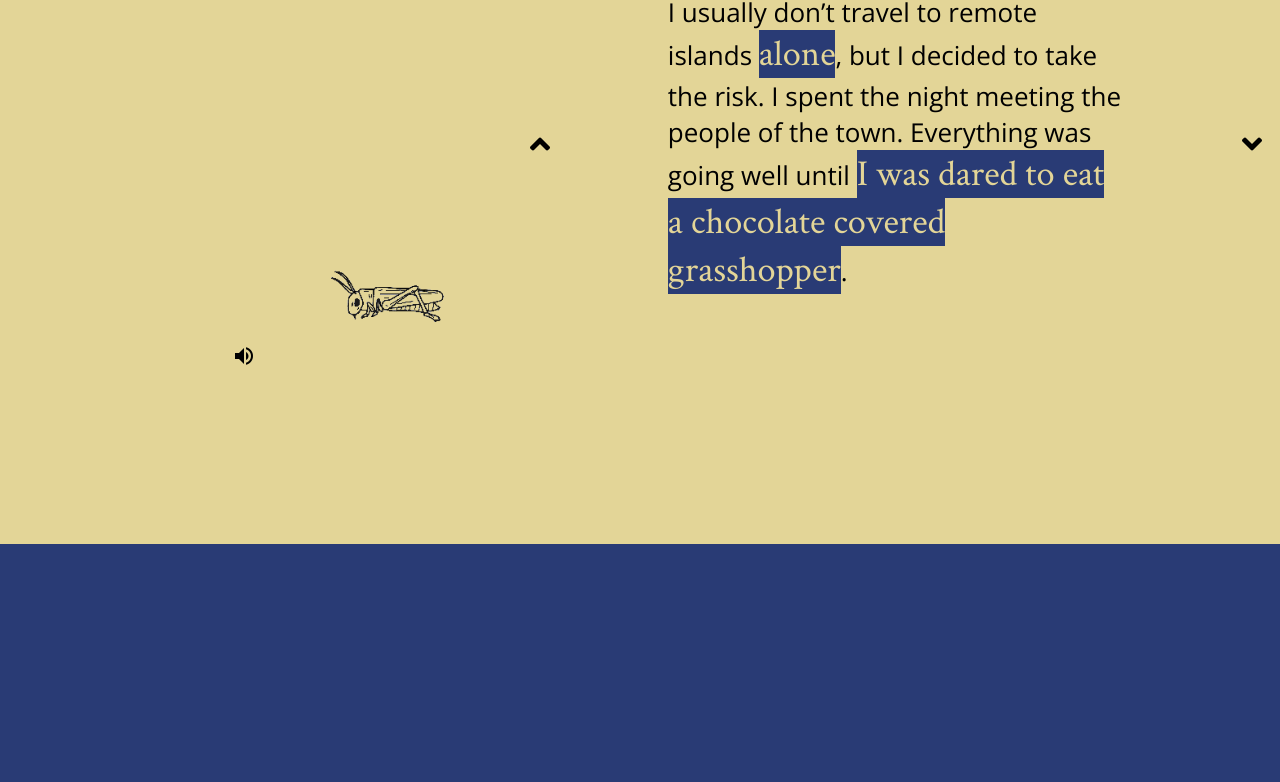
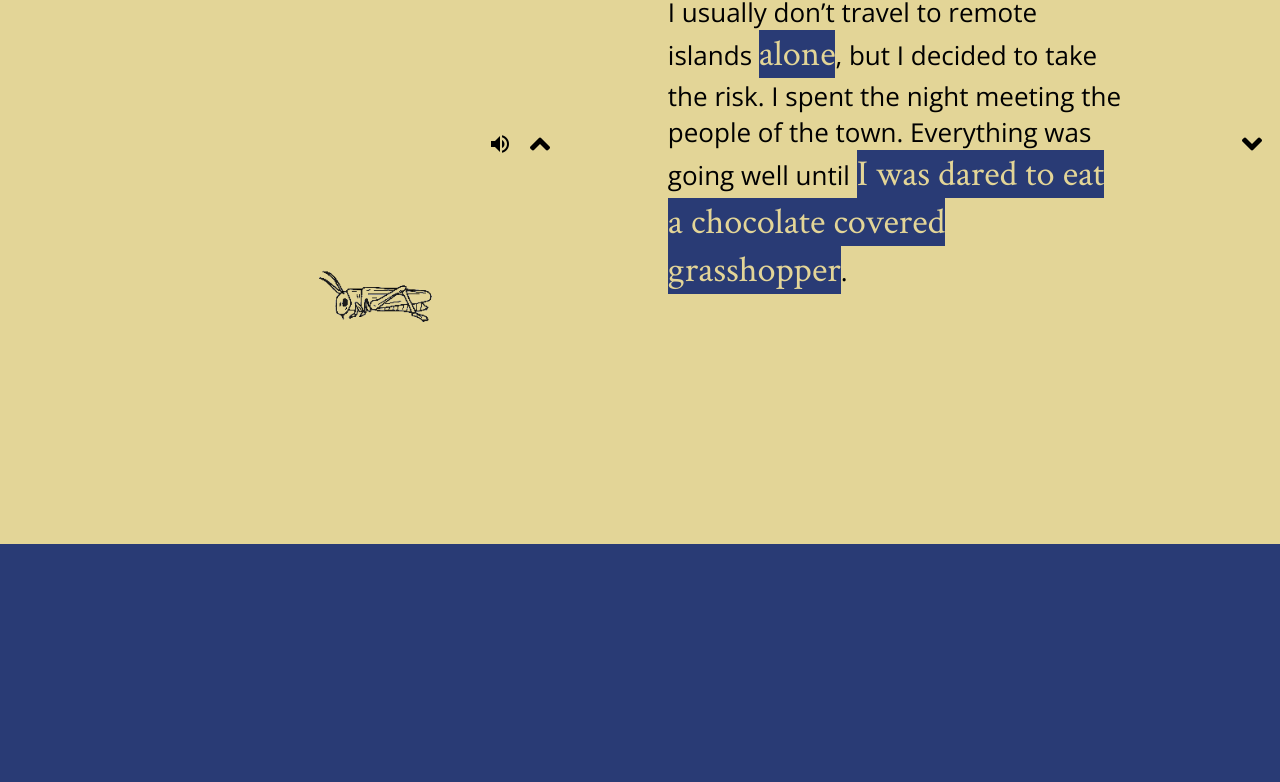
Before and after one commit to ryane1/GC-Final-Project, an Angular app: page /sad in a window 1280 px wide. Shown: the part 1056-1838 px from the top of the page. Built offline with nearby package versions, Linux system fonts and the light colour scheme.

Commit message:
final commit

```diff
--- a/src/app/story/sadness-fear/sadness-fear.component.css
+++ b/src/app/story/sadness-fear/sadness-fear.component.css
@@ -1,9 +1,4 @@
 /* Mobile Version */
-.material-icons {
-  position: absolute;
-  top: 75%;
-  right: 80%;
-}
 .img-tall {
   height: 270px;
   margin: auto;
```
